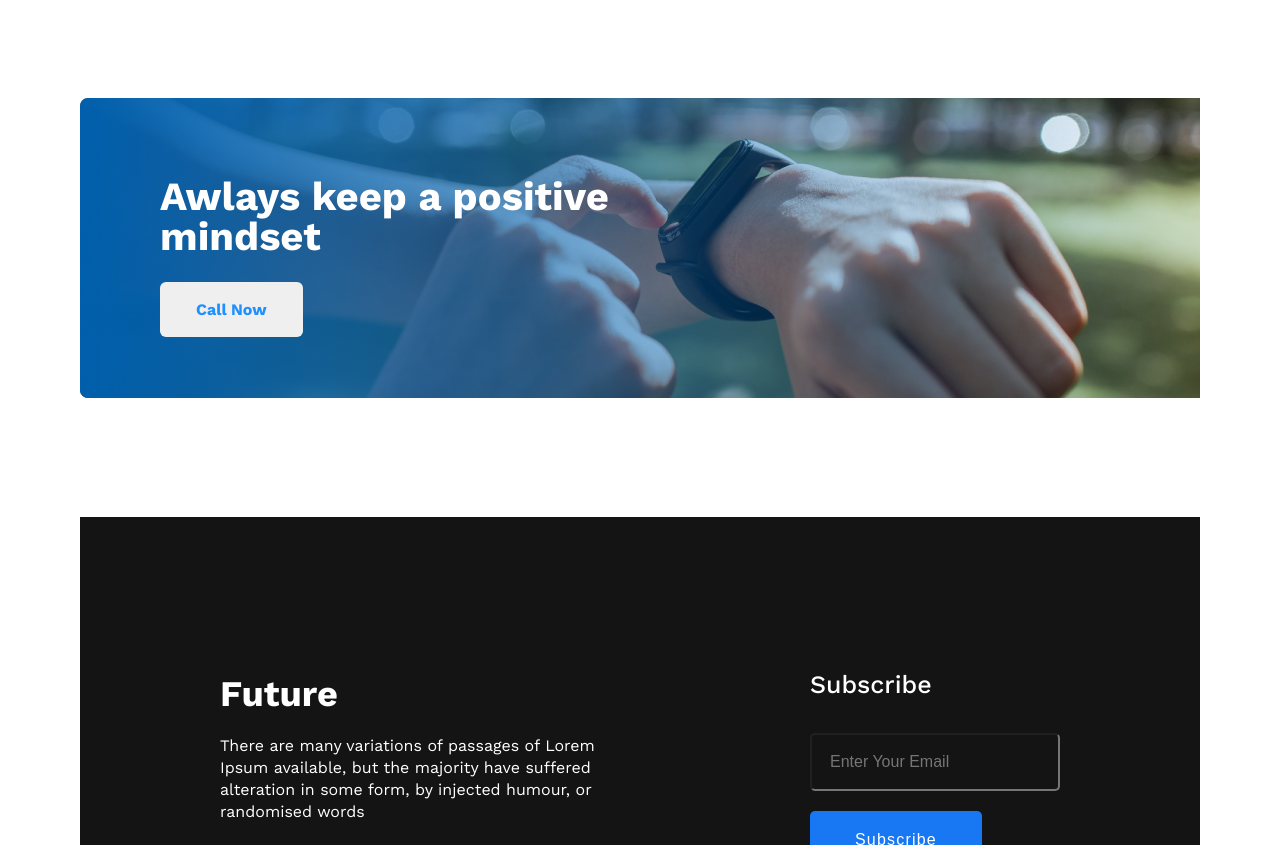
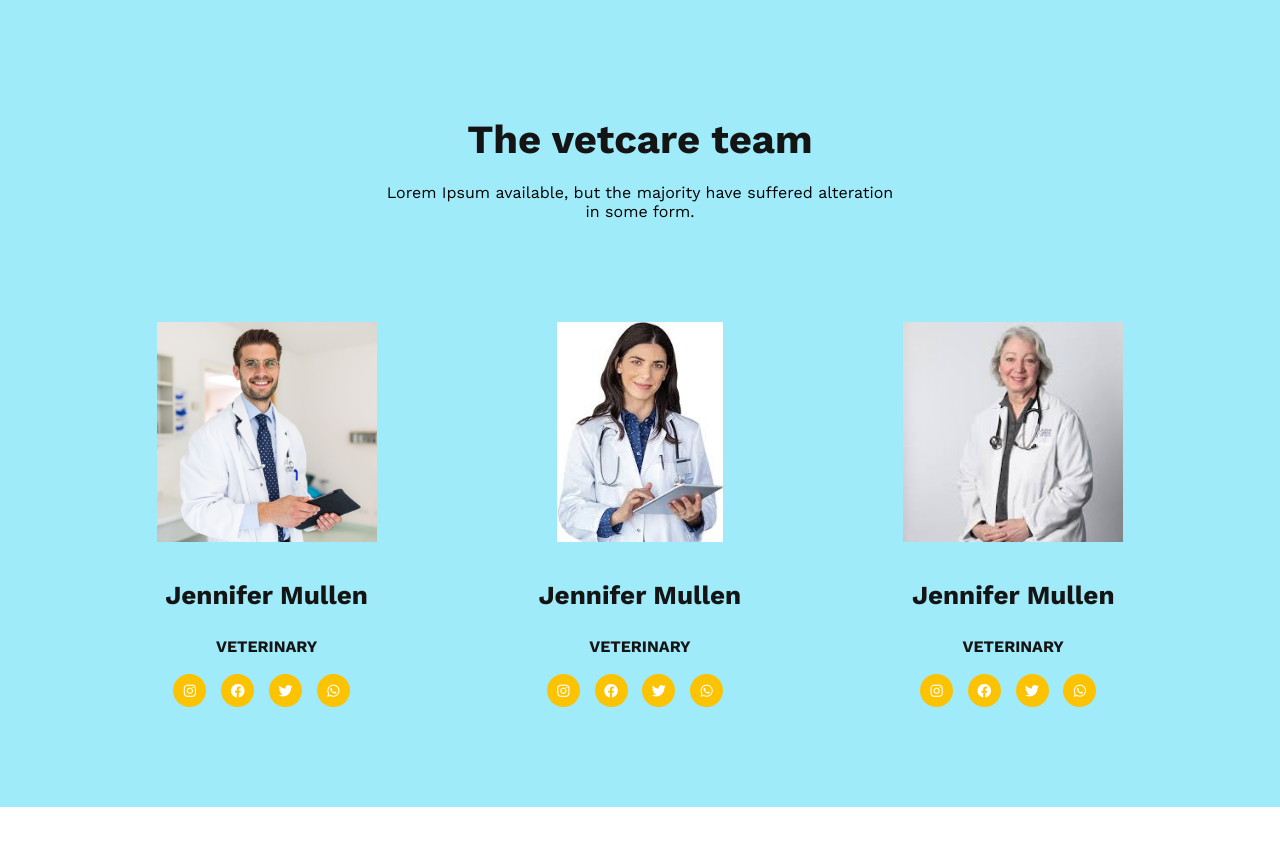
Before and after one commit to ayatbd/new-year-portfolio, a plain HTML site: page index.html in a window 1280 px wide. Shown: the part 1955-2800 px from the top of the page. Drawn offline with nearby package versions, Linux system fonts and the light colour scheme.

Commit message:
it is updated

```diff
--- a/index.html
+++ b/index.html
@@ -84,6 +84,60 @@
                 </div>
             </div>
         </section>
+        <!-- this is doctors section -->
+        <section id="doctor-section">
+            <div class="inner-doctor container">
+                <div class="portfolio-caption text-center">
+                    <h1 class="fw-bolder text-black doctor-caption">The vetcare team</h1>
+                    <p class="p-text doctor-tex text-black"> Lorem Ipsum available, but the majority have suffered
+                        alteration in some form.</p>
+                </div>
+                <div class="doctor-wrapper d-flex text-center">
+                    <div class="single-doctor">
+                        <img src="images/doctor1.jpg" alt="">
+
+                        <h3 class="fw-bold">Jennifer Mullen</h3>
+                        <h5>VETERINARY</h5>
+                        <div class="social-icons">
+                            <ul class="d-flex text-center">
+                                <li><a href="#"><i class="fab fa-instagram"></i></a></li>
+                                <li><a href="#"><i class="fab fa-facebook"></i></a></li>
+                                <li><a href="#"><i class="fab fa-twitter"></i></a></li>
+                                <li><a href="#"><i class="fab fa-whatsapp"></i></a></li>
+                            </ul>
+                        </div>
+                    </div>
+                    <div class="single-doctor">
+                        <img src="images/doctor2.jpg" alt="">
+
+                        <h3 class="fw-bold">Jennifer Mullen</h3>
+                        <h5>VETERINARY</h5>
+                        <div class="social-icons">
+                            <ul class="d-flex text-center">
+                                <li><a href="#"><i class="fab fa-instagram"></i></a></li>
+                                <li><a href="#"><i class="fab fa-facebook"></i></a></li>
+                                <li><a href="#"><i class="fab fa-twitter"></i></a></li>
+                                <li><a href="#"><i class="fab fa-whatsapp"></i></a></li>
+                            </ul>
+                        </div>
+                    </div>
+                    <div class="single-doctor">
+                        <img src="images/doctor3.jpg" alt="">
+
+                        <h3 class="fw-bold">Jennifer Mullen</h3>
+                        <h5>VETERINARY</h5>
+                        <div class="social-icons">
+                            <ul class="d-flex text-center">
+                                <li><a href="#"><i class="fab fa-instagram"></i></a></li>
+                                <li><a href="#"><i class="fab fa-facebook"></i></a></li>
+                                <li><a href="#"><i class="fab fa-twitter"></i></a></li>
+                                <li><a href="#"><i class="fab fa-whatsapp"></i></a></li>
+                            </ul>
+                        </div>
+                    </div>
+                </div>
+            </div>
+        </section>
 
         <!-- this is mindset section -->
         <section class="mindset-section container">
--- a/style.css
+++ b/style.css
@@ -63,9 +63,9 @@ p {
 
 .banner-content {
     width: 50%;
-    float: right;
-    text-align: right;
-    padding: 160px 150px 160px 76px;
+    float: left;
+    text-align: left;
+    padding: 160px 72px 160px 170px;
 }
 
 .content-title {
@@ -74,16 +74,16 @@ p {
     font-weight: 700;
     font-size: 45px;
     line-height: 45px;
-    text-align: right;
-    color: #151414;
+    text-align: left;
+    color: azure;
 }
 
 .content-description {
     font-style: normal;
     font-weight: 400;
     font-size: 14px;
-    line-height: 20px;
-    padding-left: 46px;
+    line-height: 22px;
+    color: #e4dfff;
 }
 
 .btn-primary {
@@ -169,6 +169,84 @@ p {
     color: #737272;
     font-weight: 500;
 }
+
+/* doctors section */
+
+#doctor-section {
+    width: 100%;
+    clear: both;
+    padding: 100px 0;
+    background: hwb(190 5% 5% / 0.397);
+    background-repeat: no-repeat;
+    background-size: cover;
+    background-position: center;
+    background-attachment: fixed;
+}
+
+.inner-doctor {
+    overflow: hidden;
+    text-align: center;
+}
+
+.doctor-caption {
+    font-size: 40px;
+    margin-bottom: 20px;
+}
+
+.doctor-wrapper {
+    display: flex;
+}
+
+.single-doctor {
+    margin-top: 85px;
+    width: 33.33%;
+}
+
+.single-doctor img {
+    max-height: 220px;
+}
+
+.doctor-tex {
+    padding: 0px 300px;
+}
+
+.social-icons ul {
+    margin: 0;
+    padding: 0;
+}
+
+.social-icons {}
+
+.social-icons ul li {
+    display: inline-block;
+}
+
+.social-icons i {
+    background: #fcc302;
+    width: 33px;
+    height: 33px;
+    padding-top: 10px;
+    border-radius: 50%;
+    margin-right: 10px;
+    color: white;
+    display: block;
+    transition: .5s;
+}
+
+.social-icons ul li a:hover i {
+    background-color: #0dcaf0;
+}
+
+.single-doctor h3 {
+    margin-top: 35px;
+    font-size: 26px;
+}
+
+.single-doctor h5 {
+    margin-bottom: 18px;
+    font-size: 16px;
+}
+
 
 /* mimdset css */
 .mindset-section {
@@ -267,7 +345,7 @@ p {
 
 .fa-brands.fa-twitter {
     color: #1DA1F2;
-  }
+}
 
 .right-footer-tittle {
     font-size: 25px;
```
Also changed, not shown: images/doctor1.jpg (added), images/doctor2.jpg (added), images/doctor3.jpg (added).
